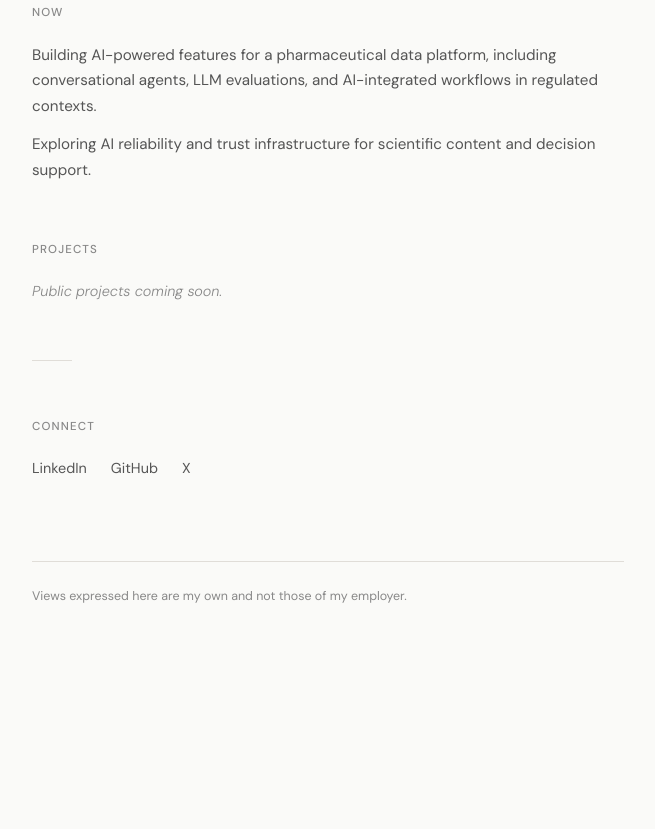
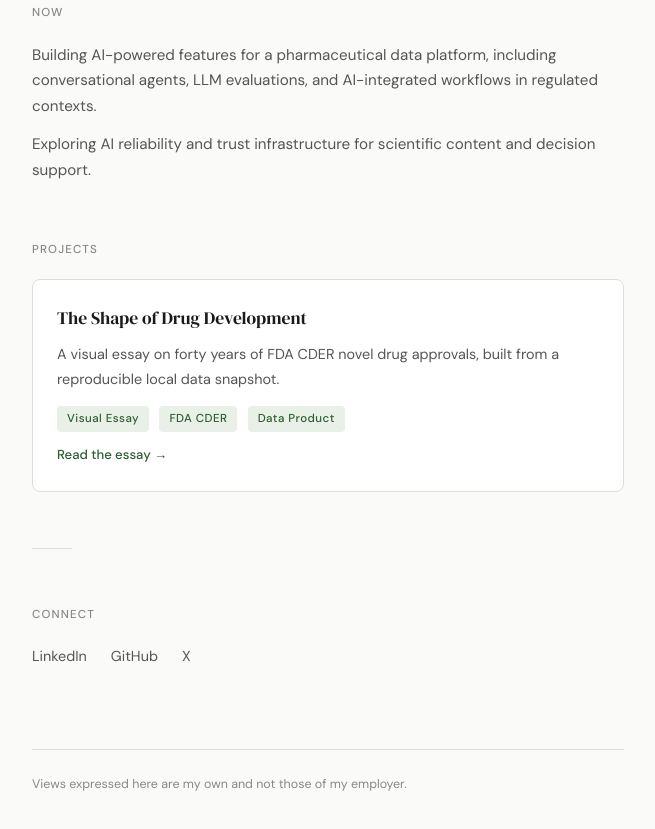
Before and after one commit to hemarshupadhyaya/hemarshupadhyaya.github.io, a plain HTML site: page index.html in a window 1280 px wide. Shown: the part 623-1452 px from the top of the page, without its empty margins (312-967 px from the left). Before the commit the page ends 1350 px from the top, so only its background shows below. Drawn offline with Linux system fonts and the light colour scheme.

Commit message:
Link shape essay from homepage

```diff
--- a/index.html
+++ b/index.html
@@ -247,17 +247,15 @@
 
         <section class="section">
             <div class="section-label">Projects</div>
-            <p class="coming-soon">Public projects coming soon.</p>
-            <!--
             <div class="project">
-                <div class="project-name">Project Name</div>
-                <p class="project-desc">A brief description of what this project does and why it matters.</p>
-                <span class="project-tag">Python</span>
-                <span class="project-tag">AI Reliability</span>
+                <div class="project-name">The Shape of Drug Development</div>
+                <p class="project-desc">A visual essay on forty years of FDA CDER novel drug approvals, built from a reproducible local data snapshot.</p>
+                <span class="project-tag">Visual Essay</span>
+                <span class="project-tag">FDA CDER</span>
+                <span class="project-tag">Data Product</span>
                 <br>
-                <a href="#">View on GitHub &rarr;</a>
+                <a href="/essays/shape-of-drug-development/">Read the essay &rarr;</a>
             </div>
-            -->
         </section>
 
         <div class="separator"></div>
```
